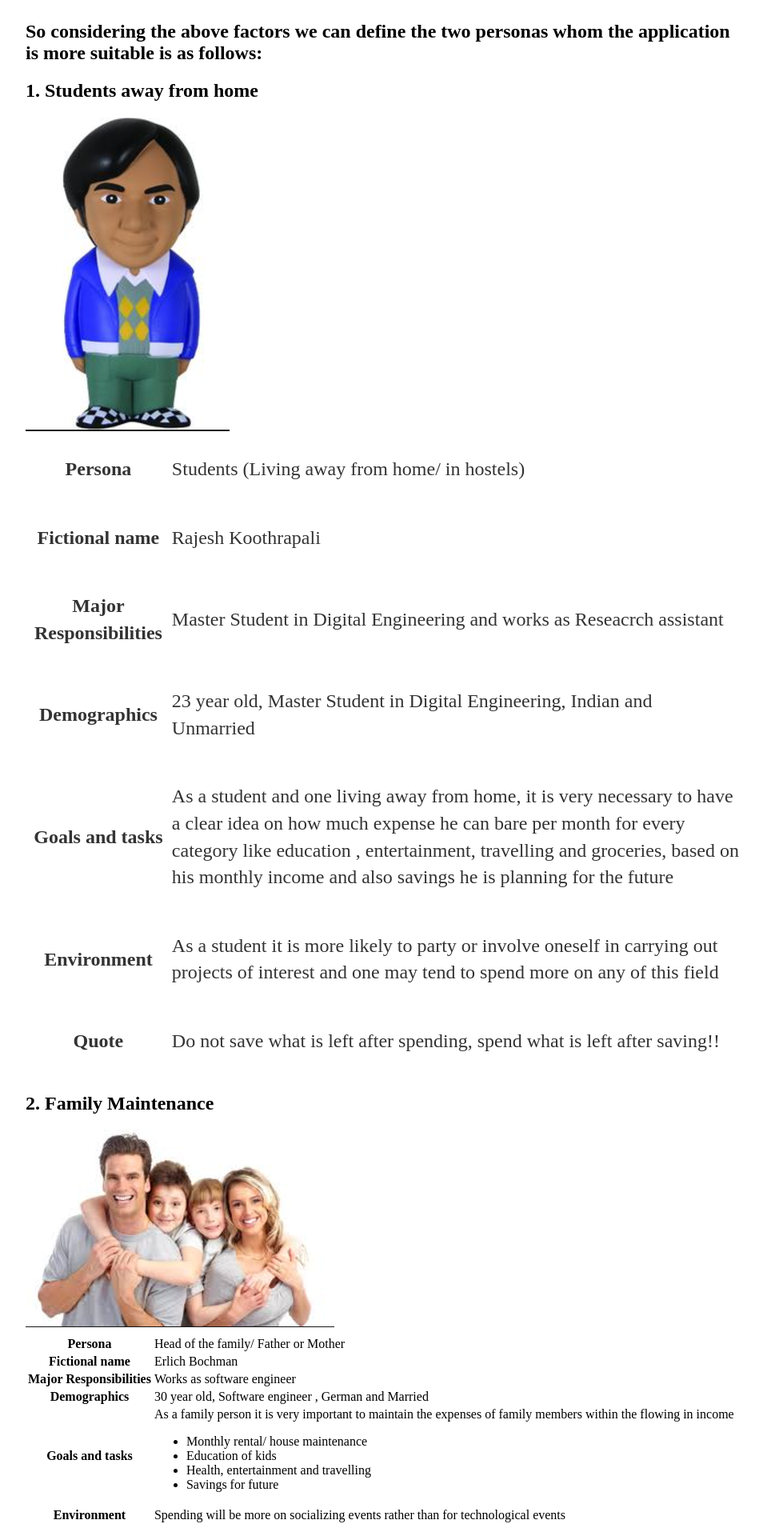
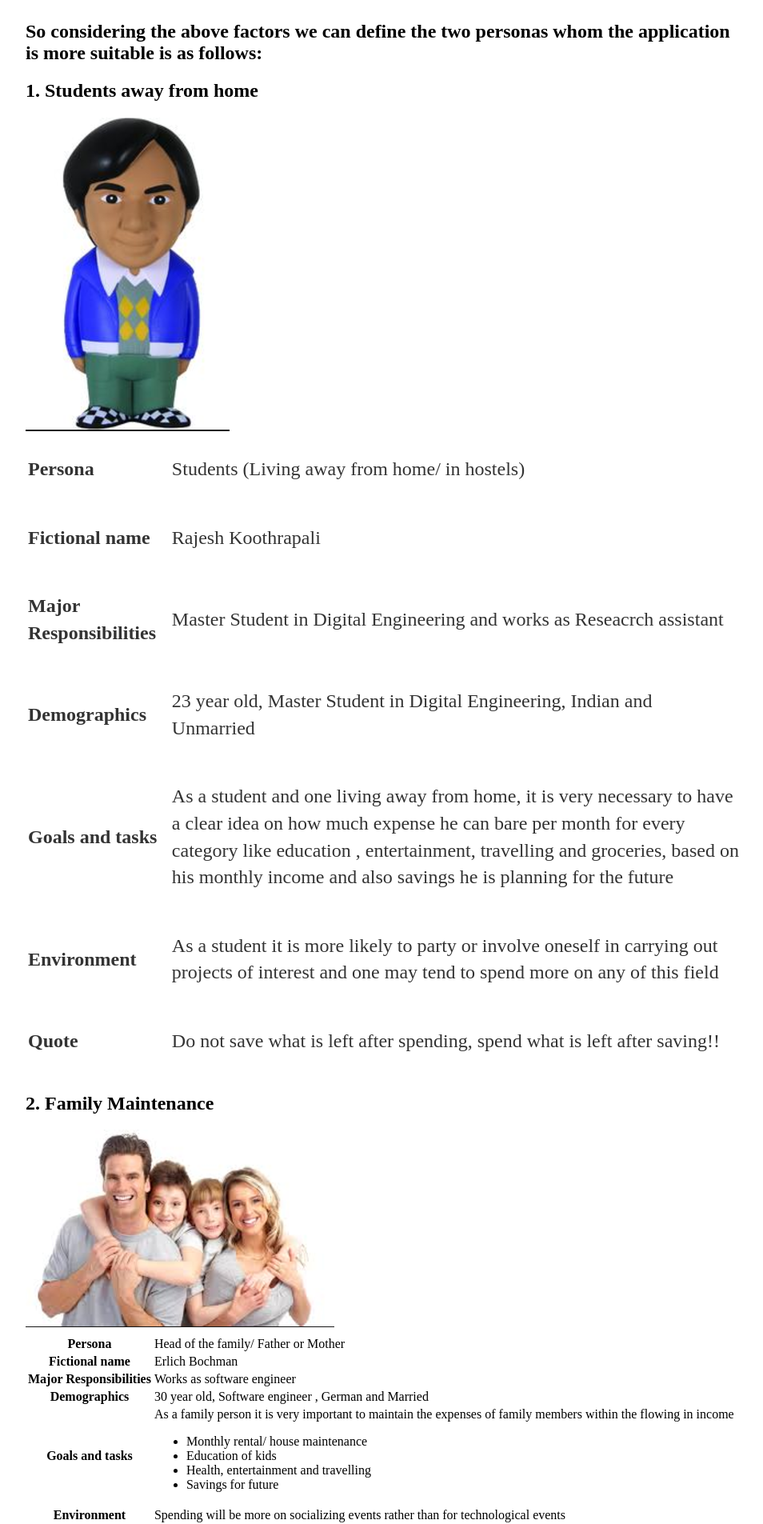
Before and after one commit to vinoth789/Money-tracker, a Jekyll site: the page built from docs/_posts/2017-06-04-ImplementationAndUIDesign.md, in a window 1280 px wide. Shown: the part 2124-4029 px from the top of the page at 80% size, without its empty margins (160-1114 px from the left). Built offline with Jekyll 4.4.1, drawn with Linux system fonts in a browser that asks for light colours; our own code applies the rules of GitHub Pages for plain Markdown files.

Commit message:
Create 2017-06-04-ImplementationAndUIDesign.md
test

```diff
--- a/docs/_posts/2017-06-04-ImplementationAndUIDesign.md
+++ b/docs/_posts/2017-06-04-ImplementationAndUIDesign.md
@@ -35,37 +35,37 @@
 <img style="align:center;" src="/isee2017-codecrunch/images/RajK.png" alt="Rajesh.png"/>
 <table>
 <tr>
-<th colspan="4"><p>Persona</p></th>
+<th colspan="4" style="text-align:left;"><p>Persona</p></th>
 <td colspan="8"><p> Students (Living away from home/ in hostels)</p></td>
 </tr>
 
 <tr>
-<th colspan="4"><p>Fictional name</p></th>
+<th colspan="4" style="text-align:left;"><p>Fictional name</p></th>
 <td colspan="8"><p> Rajesh Koothrapali</p></td>
 </tr>
 
 <tr>
-<th colspan="4"><p>Major Responsibilities</p></th>
+<th colspan="4" style="text-align:left;"><p>Major Responsibilities</p></th>
 <td colspan="8"><p> Master Student in Digital Engineering and works as Reseacrch assistant</p></td>
 </tr>
 
 <tr>
-<th colspan="4"><p>Demographics</p></th>
+<th colspan="4" style="text-align:left;"><p>Demographics</p></th>
 <td colspan="8"><p> 23 year old, Master Student in Digital Engineering, Indian and Unmarried</p></td>
 </tr>
 
 <tr>
-<th colspan="4"><p>Goals and tasks</p></th>
+<th colspan="4" style="text-align:left;"><p>Goals and tasks</p></th>
 <td colspan="8"><p> As a student and one living away from home, it is very necessary to have a clear idea on how much expense he can bare per month for every category like education , entertainment, travelling and groceries, based on his monthly income and also savings he is planning for the future </p></td>
 </tr>
 
 <tr>
-<th colspan="4"><p>Environment</p></th>
+<th colspan="4" style="text-align:left;"><p>Environment</p></th>
 <td colspan="8"><p>As a student it is more likely to party or involve oneself in carrying out projects of interest and one may tend to spend more on any of this field</p></td>
 </tr>
 
 <tr>
-<th colspan="4"><p>Quote</p></th>
+<th colspan="4" style="text-align:left;"><p>Quote</p></th>
 <td colspan="8"><p>Do not save what is left after spending, spend what is left after saving!!</p></td>
 </tr>
 </table>
```
